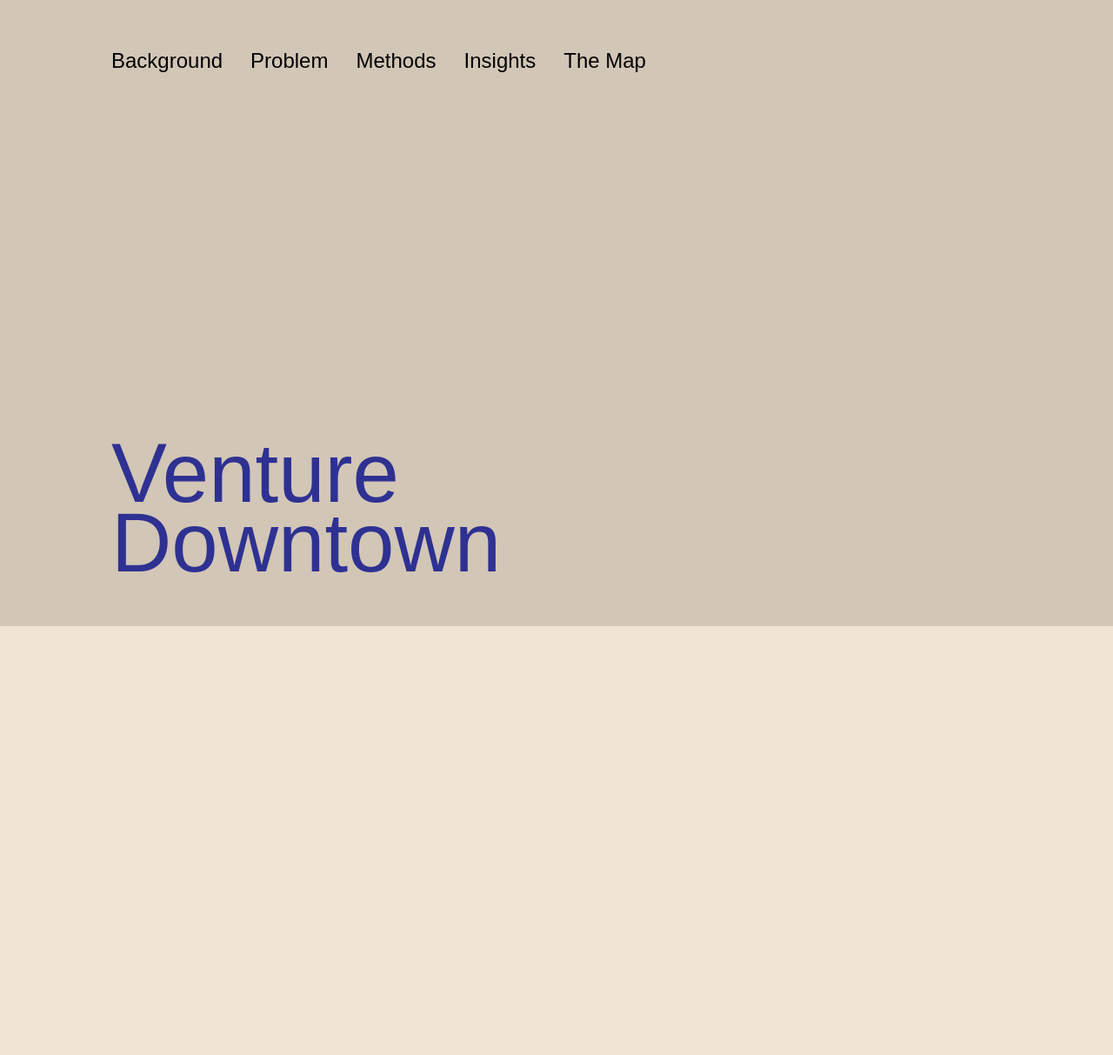
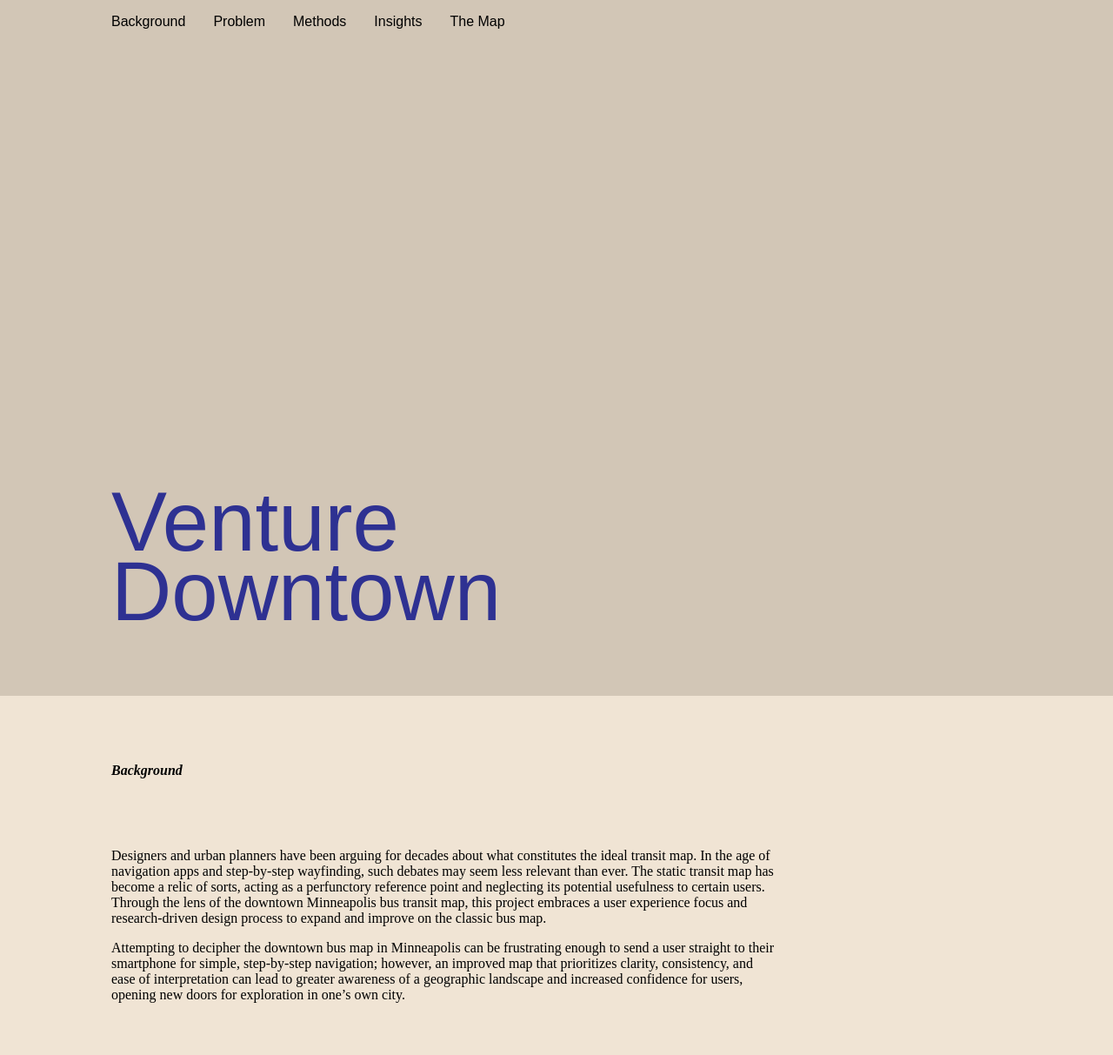
Before and after one commit to bthoes1/capstone, a plain HTML site: page index.html in a window 1280 px wide. Shown: the whole page at 87% size. Before the commit the page ends 800 px from the top, so only its background shows below. Drawn offline with Linux system fonts and the light colour scheme; a web font is replaced by a local one.

Commit message:
10/20 update 2

```diff
--- a/index.html
+++ b/index.html
@@ -18,5 +18,15 @@
             <li>The Map</li>
         </ul>
     </div>
+
+    <div class="problem">
+        <h2>Background</h2>
+        <p class="problem-description">
+            Designers and urban planners have been arguing for decades about what constitutes the ideal transit map. In the age of navigation apps and step-by-step wayfinding, such debates may seem less relevant than ever. The static transit map has become a relic of sorts, acting as a perfunctory reference point and neglecting its potential usefulness to certain users. Through the lens of the downtown Minneapolis bus transit map, this project embraces a user experience focus and research-driven design process to expand and improve on the classic bus map.
+        </p>
+        <p class="problem-description">
+            Attempting to decipher the downtown bus map in Minneapolis can be frustrating enough to send a user straight to their smartphone for simple, step-by-step navigation; however, an improved map that prioritizes clarity, consistency, and ease of interpretation can lead to greater awareness of a geographic landscape and increased confidence for users, opening new doors for exploration in one’s own city.
+        </p>
+    </div>
 </body>
 </html>
--- a/main.css
+++ b/main.css
@@ -1,3 +1,8 @@
+@font-face {
+    font-family: myFirstFont;
+    src: url(/Users/brianthoes/Library/Fonts/Signifier-Regular.otf)
+  }
+
 body {
     font-family: sans-serif;
     background-color: #F0E4D4;
@@ -6,7 +11,7 @@ body {
 
 .title {
     background-color: #D2C6B6;
-    height: 90vh;
+    height: 100vh;
 }
 
 .title h1 {
@@ -29,12 +34,31 @@ body {
 
 ul {
     position: fixed;
-    top: 5%;
+    top: 0%;
     padding-left: 10%;
 }
 
 .nav-list li {
     float: left;
     padding-right: 2rem;
-    font-size: 1.5rem;
+    font-size: 1rem;
 }
+
+.problem {
+    height: 50vh;
+}
+
+h2 {
+    font-size: 1rem;
+    padding: 5% 10%;
+    text-align: left;
+    font-family: "signifier";
+    font-style: italic;
+    font-weight: 800;
+}
+
+.problem-description {
+    padding-left: 10%;
+    width: 60%;
+    font-family: "signifier";
+}
```
